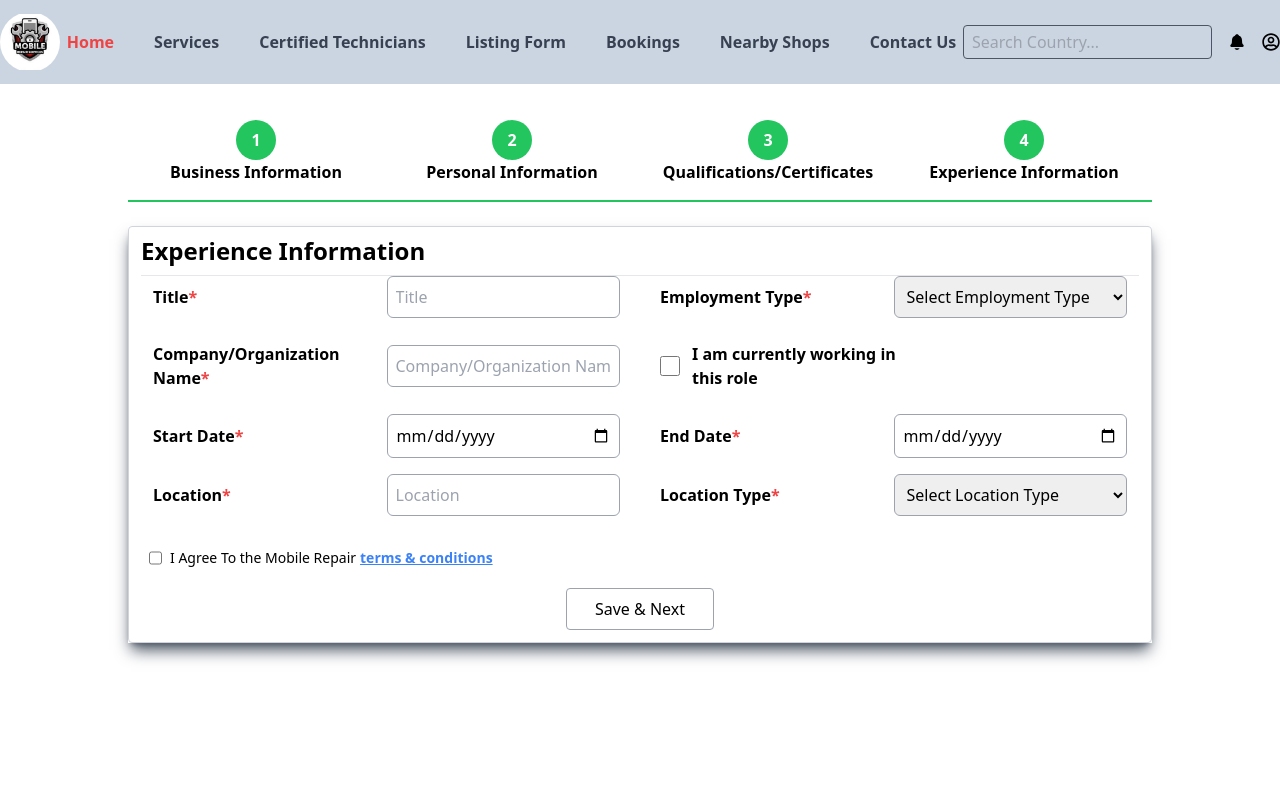
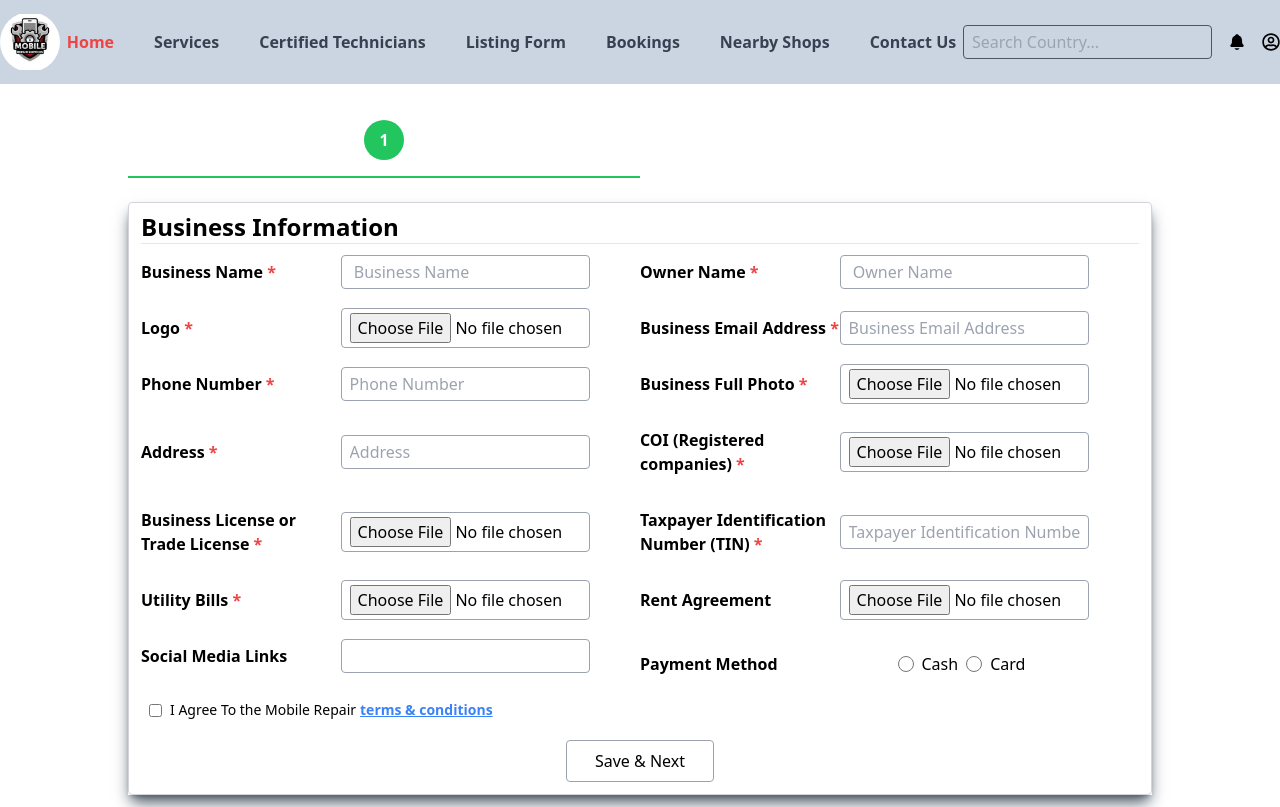
Before and after one commit to M-Subhan-Ali/FormSubmiterMagma3c, a Next.js app: page /FormBusinesses in a window 1280 px wide. Built offline with nearby package versions, Linux system fonts and the light colour scheme.

Commit message:
New User and another Form Stipper is added within the form

```diff
--- a/app/InformationSubmition/page.jsx
+++ b/app/InformationSubmition/page.jsx
@@ -1,13 +1,13 @@
 "use client"
-import { useState } from "react";
-import Categories from "../components/Categories/Categories";
+import { useContext, useState } from "react";
 import { useRouter } from "next/navigation";
+import { searchContext } from "../layout";
 
 
  const InformationSubmition= ()=>{
   const [description,setDescription]=useState(0);
-  const [next,setNext]=useState(false);
   const [showCategory,setShowCategory]=useState(false);
+  const {next,setNext}=useContext(searchContext);
   const router=useRouter();
 
   const Handler=(e)=>{
--- a/app/components/BusinessDetails/BusinessDetails.jsx
+++ b/app/components/BusinessDetails/BusinessDetails.jsx
@@ -5,7 +5,34 @@ import { useContext, useState } from "react";
 
 const BusinessDetails = () => {
  const [socialLinks,setSocialLinks]=useState([""])
-const {BusinessInfo,setBusinessInfo}=useContext(formsContent)
+ const {BusinessInfo,setBusinessInfo}=useContext(formsContent);
+ const [emailError, setEmailError] = useState("");
+
+const onChangeHandler=(e)=>{
+ const {name,value,files}=e.target;
+ const regexForEmail=/^[a-zA-Z0-9+-]+@[a-zA-Z0-9.-]+\.[a-zA-Z]{2,}$/
+
+ const validations={
+  businessName: /^[a-zA-Z0-9 ]*$/,
+  ownerName:/^[a-zA-Z ]*$/,
+  businessPhone: /^[0-9]*$/,
+  TIN:/^[0-9]*$/
+}
+
+
+if( validations[name] && !validations[name].test((value)) ){
+  return ;
+ }else if (name === 'businessEmail') {
+  if (!regexForEmail.test(value)) {
+    setEmailError("Invalid email format");
+  } else {
+    setEmailError("");
+  }
+ }
+ setBusinessInfo({...BusinessInfo,[name] : files ? files[0] : value })
+
+}
+
  const HandleChange = (index,value)=>{
   const store_Link=[...socialLinks];
   store_Link[index]=value;
@@ -30,32 +57,39 @@ const {BusinessInfo,setBusinessInfo}=useContext(formsContent)
             <h2 className="font-bold pt-2 text-2xl">Business Information</h2>
               <hr />
               <div className="grid grid-cols-2">
-
              {
-             [{label:"Business Name",type:"text",placeholder :" Business Name" ,required:true },
-             {label:"Owner Name",type:"text",placeholder :" Owner Name" ,required:true },
-             {label:"Logo",type:"file",required:true,accept:".png, .jpg, .jpeg" },
-             {label:"Business Email Address",type:"email",placeholder:"Business Email Address",required:true,accept:".png, .jpg, .jpeg" },
-             { label: "Phone Number", type: "number", placeholder: "Phone Number", required: true },
-             { label: "Business Full Photo", type: "file", required: true },
-             { label: "Address", type: "text", placeholder: "Address", required: true },
-             { label: "COI (Registered companies)", type: "file", required: true },
-             { label: "Business License or Trade License", type: "file", required: true },
-             { label: "Taxpayer Identification Number (TIN)", type: "number", placeholder: "Taxpayer Identification Number (TIN)", required: true },
-             { label: "Utility Bills", type: "file", required: true },
-             { label: "Rent Agreement", type: "file", required: false },
-             { label: "Social Media Links", type: "text", required: false }
-             ].map(({label,type,placeholder,required,accept,options},index)=>(
+             [{label:"Business Name",name:"businessName",type:"text",placeholder :" Business Name" ,required:true },
+             {label:"Owner Name",name:"ownerName",type:"text",placeholder :" Owner Name" ,required:true },
+             {label:"Logo",name:"logo",type:"file",required:true,accept:".png, .jpg, .jpeg" },
+             {label:"Business Email Address",name:"businessEmail",type:"email",placeholder:"Business Email Address",required:true,accept:".png, .jpg, .jpeg" },
+             { label: "Phone Number", name:"businessPhone",type: "text", placeholder: "Phone Number",maxLength:20 , required: true },
+             { label: "Business Full Photo",name:"businessFullPhoto", type: "file", required: true },
+             { label: "Address", type: "text",name:"address", placeholder: "Address", required: true },
+             { label: "COI (Registered companies)",name:"COI", type: "file", required: true },
+             { label: "Business License or Trade License",name:"businessLicense", type: "file", required: true },
+             { label: "Taxpayer Identification Number (TIN)",name:"TIN", type: "text",maxLength:13, placeholder: "Taxpayer Identification Number (TIN)", required: true },
+             { label: "Utility Bills",name:"utilityBills", type: "file", required: true },
+             { label: "Rent Agreement",name:"rentAgreement", type: "file", required: false },
+             { label: "Social Media Links",name:"socialLinks", type: "text", required: false }
+             ].map(({label,type,placeholder,required,accept,options,name,maxLength,min},index)=>(
              <div key={index} className="py-2 flex items-center">
-              <h3 className="font-semibold py-2 w-1/3"> {label} {required && <span className="text-red-500">*</span>}</h3>
+              <h3 className="font-semibold py-2 w-2/5"> {label} {required && <span className="text-red-500">*</span>}</h3>
               <input
               type={type}
+              name={name}
               required={required}
+              value={type === "file" ? undefined : BusinessInfo[name]}
+              onChange={onChangeHandler}
               placeholder={placeholder}
               accept={accept}
               options={options}
-               className="w-3/5 border border-gray-400
+              maxLength={maxLength}
+              // min={min}
+              className="w-3/6 border border-gray-400
               rounded py-1 px-2"/>
+              {name === "businessEmail" && emailError && (
+                  <span className="absolute  right-[16%] text-red-500 text-xs">{emailError}</span>
+                )}
              </div>)
              )}
                <div className="flex gap-2 pt-4">
@@ -63,7 +97,8 @@ const {BusinessInfo,setBusinessInfo}=useContext(formsContent)
                <label className="flex items-center space-x-2">
                <input
                  type="radio"
-                 name="paymentMethod"
+                 name="paymentMethods"
+                 onChange={onChangeHandler}
                  value="cash"
                  className="w-4 h-4 border-gray-400 cursor-pointer"
                />
@@ -72,7 +107,8 @@ const {BusinessInfo,setBusinessInfo}=useContext(formsContent)
                <label className="flex items-center space-x-2">
                <input
                  type="radio"
-                 name="paymentMethod"
+                 name="paymentMethods"
+                 onChange={onChangeHandler}
                  value="Card"
                  className="w-4 h-4 border-gray-400 cursor-pointer"
                />
--- a/app/components/Categories/Categories.jsx
+++ b/app/components/Categories/Categories.jsx
@@ -1,16 +1,35 @@
 'use client'
 
-import { createContext, useState } from "react"
+import { createContext, useContext, useState } from "react"
 import PersonalForm from "../PersonalForm/PersonalForm";
 import BusinessDetails from "../BusinessDetails/BusinessDetails";
 import Certificaions from "../Certifications/Certifications";
 import Experience from "../Experience/Experience";
+import { searchContext } from "@/app/layout";
+import Users from "../Users/Users";
 
 export const formsContent=createContext();
 const Categories = ()=>{
-  const steps=['Business Information','Personal Information','Qualifications/Certificates','Experience Information']
-  const [currentStep,setCurrentStep]=useState(3);
+  const{next,setNext}=useContext(searchContext);
+  const steps= (() => {
+    switch (next) {
+      case "Sole Proprietorship":
+        return [
+          "Business Information",
+          "Users"
+        ];
+      case "Shop with Multiple Technicians":
+        return ['Business Information','Technicians'];
+      case "Multi Sites & Multi Users":
+        return ["Business Information", "Location Information", "Users"];
+      default:
+        return [""];
+    }
+  })();
+  const [currentStep,setCurrentStep]=useState(0);
   const [storePersonal,setStorePersonal]=useState([])
+
+
   const [BusinessInfo,setBusinessInfo]=useState({
     businessName:"",
     ownerName:"",
@@ -24,9 +43,8 @@ const Categories = ()=>{
     TIN:"",
     utilityBills:"",
     rentAgreement:"",
-    repairCertications:"",
+    socialLinks:"",
     paymentMethods:"",
-    socialLinks:"",
     })
   const [personalInfo,setPersonalInfo]=useState({
     name:"",
@@ -42,12 +60,35 @@ const Categories = ()=>{
     CnicVerified:""
   })
 
+  const [Certificates,setCertificates]=useState({
+    CertificationName: "",
+    IssuingOrganization: "",
+    CertificateNumber: "",
+    DateofIssue: "",
+    DateofExpiry: "",
+    CertificateUpload: "",
+    InstitutionName: "",
+    YearofCompletion: "",
+    VerificationReferenceNumber: "",
+  })
+
+  const [Experience,setExperience]=useState({
+    title: "",
+    employmentType: "",
+    companyOrganizationName: "",
+    currentlyWorking: "",
+    startDate: "",
+    endDate: "",
+    location: "",
+    locationType: ""
+  })
+
 return(
   <div className="w-3/4 sm:w-4/5 mx-auto">
           <div className="flex justify-between  pb-3 ">
           {steps.map((step,index)=>(
             <div onClick={()=>setCurrentStep(index)}
-             key={index} className={`w-1/4 flex flex-col justify-center items-center pb-4
+             key={index} className={`w-1/2 flex flex-col justify-center items-center pb-4
              cursor-pointer border-b-2 transition-colors duration-500
              ${currentStep >= index ? " border-green-500" : "border-white"} `} >
                <div className={`flex justify-center items-center h-10 w-10 rounded-full  font-semibold
@@ -60,13 +101,15 @@ return(
             </div>
             <div className="bg-white">
           <formsContent.Provider value={{setCurrentStep,personalInfo,
-            setPersonalInfo,storePersonal,setStorePersonal,BusinessInfo,
+            setPersonalInfo,storePersonal,Certificates,setCertificates,setStorePersonal,BusinessInfo,
             setBusinessInfo
             }}>
             {currentStep ===0 && <BusinessDetails/>}
+            {currentStep ===1 && <Users/>}
+            {/*
             {currentStep ===1 && <PersonalForm/>}
             {currentStep ===2 && <Certificaions/>}
-            {currentStep ===3 && <Experience/>}
+            {currentStep ===3 && <Experience/>} */}
           </formsContent.Provider>
             </div>
          </div>
--- a/app/components/Certifications/Certifications.jsx
+++ b/app/components/Certifications/Certifications.jsx
@@ -1,4 +1,33 @@
+"use client"
+import { useContext } from "react";
+import { formsContent } from "../Categories/Categories";
+
 const Certificaions = () => {
+
+  const {Certificates,setCertificates}=useContext(formsContent)
+
+  const OnChangeHandler=(e)=>{
+    const {name,value,files}=e.target;
+
+    const validations={
+      CertificationName:/^[a-zA-Z ]*$/,
+      IssuingOrganization:/^[a-zA-Z ]*$/,
+      CertificateNumber:/^[0-9]*$/,
+      InstitutionName:/^[a-zA-Z ]*$/,
+      VerificationReferenceNumber:/^[0-9]*$/
+      // DateofIssue:/^(0[1-9]|1[0-2])\/(0[1-9]|1\d|2[0-9]|3[01])\/(19|20)\d{2}$/,
+      // DateofExpiry:/^(0[1-9]|1[0-2])
+    }
+
+    if(validations[name] && !validations[name].test((value))){
+      return
+    }
+
+    setCertificates({...Certificates,[name]:files ? files[0] : value})
+
+
+  }
+
   return (
     <div className="Personal-Form shadow-gray-600 shadow-lg ">
     <form>
@@ -8,16 +37,16 @@ const Certificaions = () => {
               <hr />
               <div className="grid grid-cols-2 gap-4">
               {
-                [  { label: "Certification Name", type: "text", placeholder: "Certification Name", required: true },
-                  { label: "Issuing Organization", type: "text", placeholder: "Issuing Organization", required: true },
-                  { label: "Certificate Number", type: "text", placeholder: "Certificate Number", required: true },
-                  { label: "Date of Issue", type: "date", required: true },
-                  { label: "Date of Expiry", type: "date", required: true },
-                  { label: "Certificate Upload", type: "file", required: true },
-                  { label: "Institution Name", type: "text", placeholder: "Institution Name", required: true },
-                  { label: "Year of Completion", type: "date", required: false },
-                  { label: "Verification Reference Number", type: "text", placeholder: "Verification Reference Number", maxLength: 13, required: true },
-                ].map(({label,type,placeholder,required,maxLength},index)=>(
+                [  { label: "Certification Name", name:"CertificationName" , type: "text", placeholder: "Certification Name", required: true },
+                  { label: "Issuing Organization", name:"IssuingOrganization" , type: "text", placeholder: "Issuing Organization", required: true },
+                  { label: "Certificate Number", name:"CertificateNumber" , type: "text", placeholder: "Certificate Number", required: true },
+                  { label: "Date of Issue", name:"DateofIssue" , type: "date", required: true },
+                  { label: "Date of Expiry", name:"DateofExpiry" , type: "date", required: true },
+                  { label: "Certificate Upload", name:"CertificateUpload" , type: "file", required: true },
+                  { label: "Institution Name", name:"InstitutionName" , type: "text", placeholder: "Institution Name", required: true },
+                  { label: "Year of Completion", name:"YearofCompletion" , type: "date", required: false },
+                  { label: "Verification Reference Number", name:"VerificationReferenceNumber" , type: "text", placeholder: "Verification Reference Number", maxLength: 13, required: true },
+                ].map(({label,type,placeholder,required,maxLength,name},index)=>(
                 <div key={index}
                 className="flex items-center">
                   <h3 className="w-1/3 font-semibold py-2">{label}
@@ -27,6 +56,9 @@ const Certificaions = () => {
                   type={type}
                   required={required}
                   placeholder={placeholder}
+                  name={name}
+                  onChange={OnChangeHandler}
+                  value={ type === "file" ? undefined : Certificates[name]}
                   maxLength={maxLength}
                   className="w-1/2 py-2 px-2 border border-gray-400
                     rounded-md"/>
--- a/app/components/Experience/Experience.jsx
+++ b/app/components/Experience/Experience.jsx
@@ -17,14 +17,14 @@ const Experience = () => {
               <hr />
               <div className="grid grid-cols-2 gap-4">
               {[
-                { label: "Title", type: "text", placeholder: "Title", required: true },
-                { label: "Employment Type", type: "select" ,options:['Full Time','Part Time',"Contract", "Internship", "Freelance"] , required: true },
-                { label: "Company/Organization Name", type: "text", placeholder: "Company/Organization Name", required: true },
-                { label: "I am currently working in this role", type: "checkbox"},
-                { label: "Start Date", type: "date", required: true },
-                { label: "End Date", type: "date", required: true },
-                { label: "Location", type: "text", placeholder: "Location", required: true },
-                { label: "Location Type", type: "select", options:["On-Site","Hybrid","Remote"], required: true },
+               { label: "Title", name: "title", type: "text", placeholder: "Title", required: true },
+               { label: "Employment Type", name: "employmentType", type: "select", options: ["Full Time", "Part Time", "Contract", "Internship", "Freelance"], required: true },
+               { label: "Company/Organization Name", name: "companyOrganizationName", type: "text", placeholder: "Company/Organization Name", required: true },
+               { label: "I am currently working in this role", name: "currentlyWorking", type: "checkbox" },
+               { label: "Start Date", name: "startDate", type: "date", required: true },
+               { label: "End Date", name: "endDate", type: "date", required: true },
+               { label: "Location", name: "location", type: "text", placeholder: "Location", required: true },
+               { label: "Location Type", name: "locationType", type: "select", options: ["On-Site", "Hybrid", "Remote"], required: true }
                 // { label: "Role/Position", type: "text", placeholder: "Role/Position", required: true },
                 // { label: "Year of Completion", type: "date", required: false },
                 // { label: "Total Experience in Years", type: "number", min: 0, required: true },
--- a/app/components/PersonalForm/PersonalForm.jsx
+++ b/app/components/PersonalForm/PersonalForm.jsx
@@ -2,9 +2,11 @@
 
 import { formsContent } from "@/app/components/Categories/Categories";
 import { useContext, useEffect, useState } from "react";
+import { CurrentStepUsers } from "../Users/Users";
 
 const PersonalForm = () => {
   const { setCurrentStep, personalInfo, setPersonalInfo ,storePersonal,setStorePersonal } = useContext(formsContent);
+  const { currentStepUser,setCurrentStepUser } = useContext(CurrentStepUsers);
   const [emailError, setEmailError] = useState("");
   const [maxDob,setMaxDob]=useState("");
 
@@ -33,7 +35,7 @@ const PersonalForm = () => {
       alert(`Please fill the following fields: ${missingFields.join(", ")}`);
       return;
     }else{
-    setCurrentStep(1);
+    setCurrentStepUser(1)
   }
 
   };
--- /dev/null
+++ b/app/components/Users/Users.jsx
@@ -0,0 +1,42 @@
+'use client'
+
+import { createContext, useState } from "react";
+import PersonalForm from "../PersonalForm/PersonalForm";
+import Certificaions from "../Certifications/Certifications";
+import Experience from "../Experience/Experience";
+
+export const CurrentStepUsers=createContext();
+const Users = () => {
+  const steps= [
+    "Personal Information",
+    "Qualifications/Certificates",
+    "Experience Information",
+  ]
+  const [currentStepUser,setCurrentStepUser]=useState(0);
+  return(
+  <>
+  <div className="flex justify-between  pb-3 ">
+          {steps.map((step,index)=>(
+            <div onClick={()=>setCurrentStepUser(index)}
+             key={index} className={`w-1/2 flex flex-col justify-center items-center pb-4
+             cursor-pointer border-b-2 transition-colors duration-500
+             ${currentStepUser >= index ? " border-blue-500" : "border-white"} `} >
+               <div className={`flex justify-center items-center h-10 w-10 rounded-full  font-semibold
+                 ${currentStepUser >= index ? "bg-blue-500 text-white" : "bg-white text-black" }`}>
+                {index+1}
+               </div>
+               <p className="font-semibold">{step}</p>
+            </div>
+            ))}
+            </div>
+            <div>
+              <CurrentStepUsers value={{currentStepUser,setCurrentStepUser}}>
+             {currentStepUser  === 0 && <PersonalForm/>}
+             {currentStepUser  === 1 && <Certificaions/>}
+             {currentStepUser  === 2 && <Experience/>}
+              </CurrentStepUsers>
+            </div>
+  </>
+  )
+}
+export default Users;
--- a/app/layout.js
+++ b/app/layout.js
@@ -25,6 +25,7 @@ const geistMono = localFont({
 
 export default function RootLayout({ children }) {
   const [search,setSearch]=useState("");
+  const [next,setNext]=useState(false);
   const data = [
     {
       shopName: "Magma Repair Shop",
@@ -214,7 +215,7 @@ export default function RootLayout({ children }) {
       <body
         className={`${geistSans.variable} ${geistMono.variable} antialiased`}
       >
-         <searchContext.Provider value={{search,setSearch,filterdData}}>
+         <searchContext.Provider value={{search,setSearch,filterdData,next,setNext}}>
           <Navbar/>
         {children}
          </searchContext.Provider>
```
